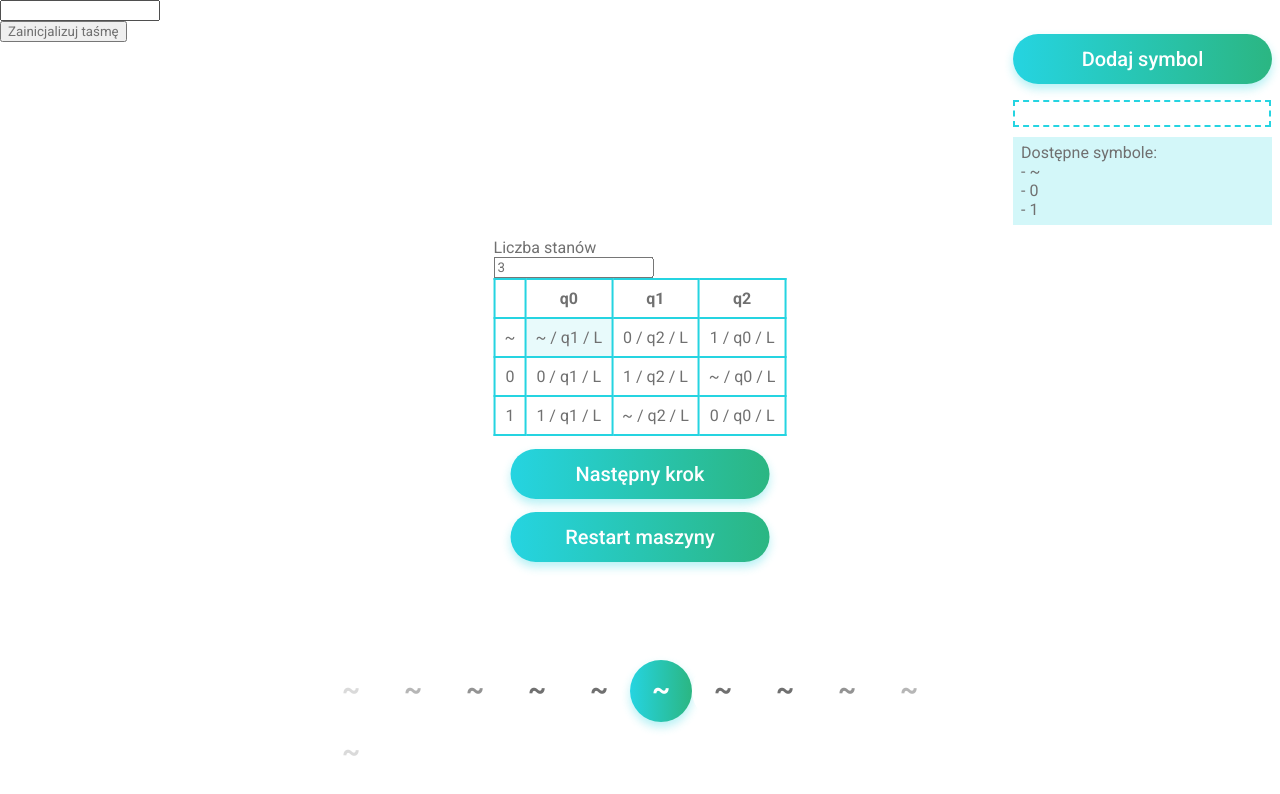
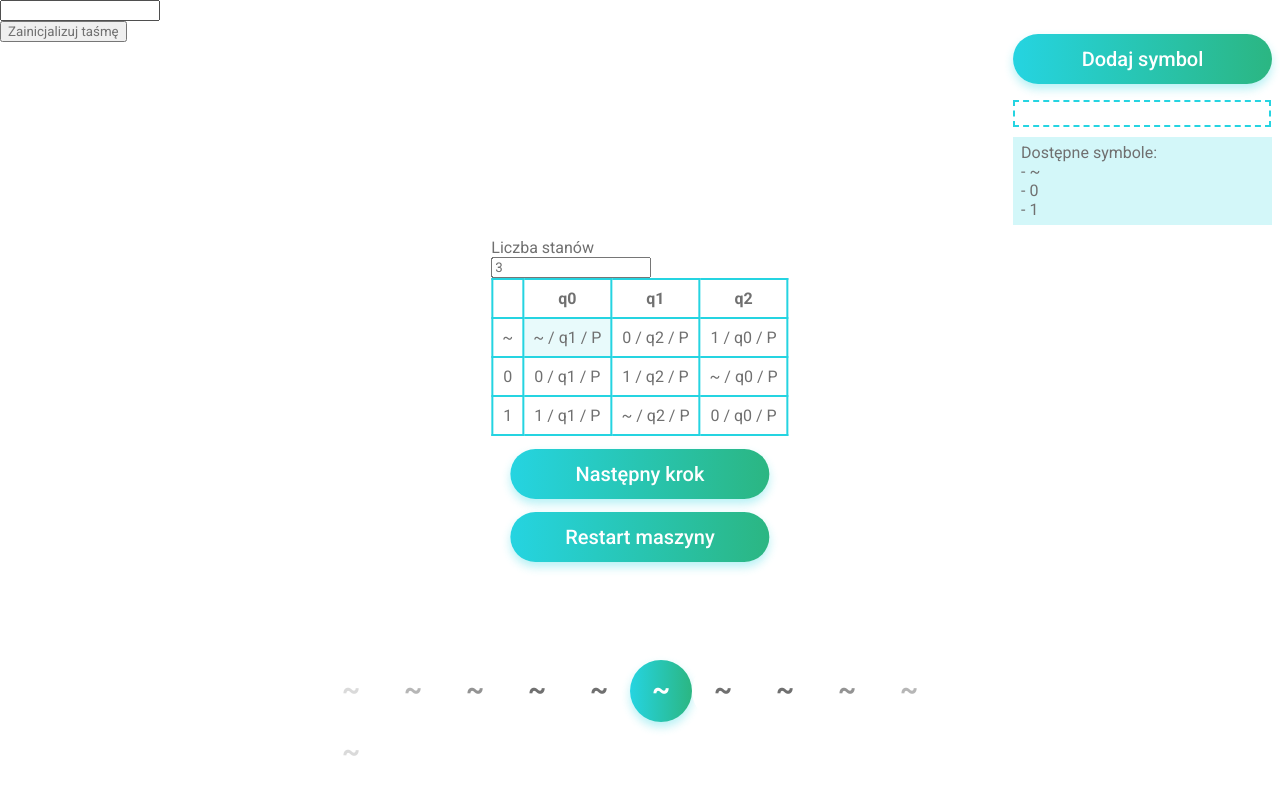
Before and after one commit to michalzaw/turing-machine, an Angular app: page / in a window 1280 px wide. Shown: the top 794 px of the page. Built offline with nearby package versions, Linux system fonts and the light colour scheme.

Commit message:
Added tape initializer functionality.

```diff
--- a/src/app/app.component.ts
+++ b/src/app/app.component.ts
@@ -17,6 +17,8 @@ export class AppComponent {
 
   statesCount: number = 0;
 
+  beginCellOnTape: number = 10;
+
   constructor() {
     this.symbols.push("~");
     this.symbols.push("0");
@@ -29,7 +31,7 @@ export class AppComponent {
         this.states[i][j] = new State();
         this.states[i][j].symbol = (i + j) % this.statesCount;
         this.states[i][j].nextState = (i + 1) % this.statesCount;
-        this.states[i][j].direction = -1;
+        this.states[i][j].direction = 1;
       }
     }
 
@@ -41,7 +43,7 @@ export class AppComponent {
     for (let i = 0; i < this.tape.length; ++i) {
       this.tape[i] = 0;
     }
-    this.currentCell = 10;
+    this.currentCell = this.beginCellOnTape;
     this.currentState = 0;
   }
 
@@ -78,7 +80,12 @@ export class AppComponent {
   initTapeFromString(tapeInitState: string) {
     for (let i = 0; i < tapeInitState.length; i++) {
       let symbol = tapeInitState.charAt(i);
-      console.log(symbol);
+
+      for (let j = 0; j < this.symbols.length; ++j) {
+        if (symbol == this.symbols[j]) {
+          this.tape[this.beginCellOnTape + i] = j;
+        }
+      }
     }
   }
 }
```
